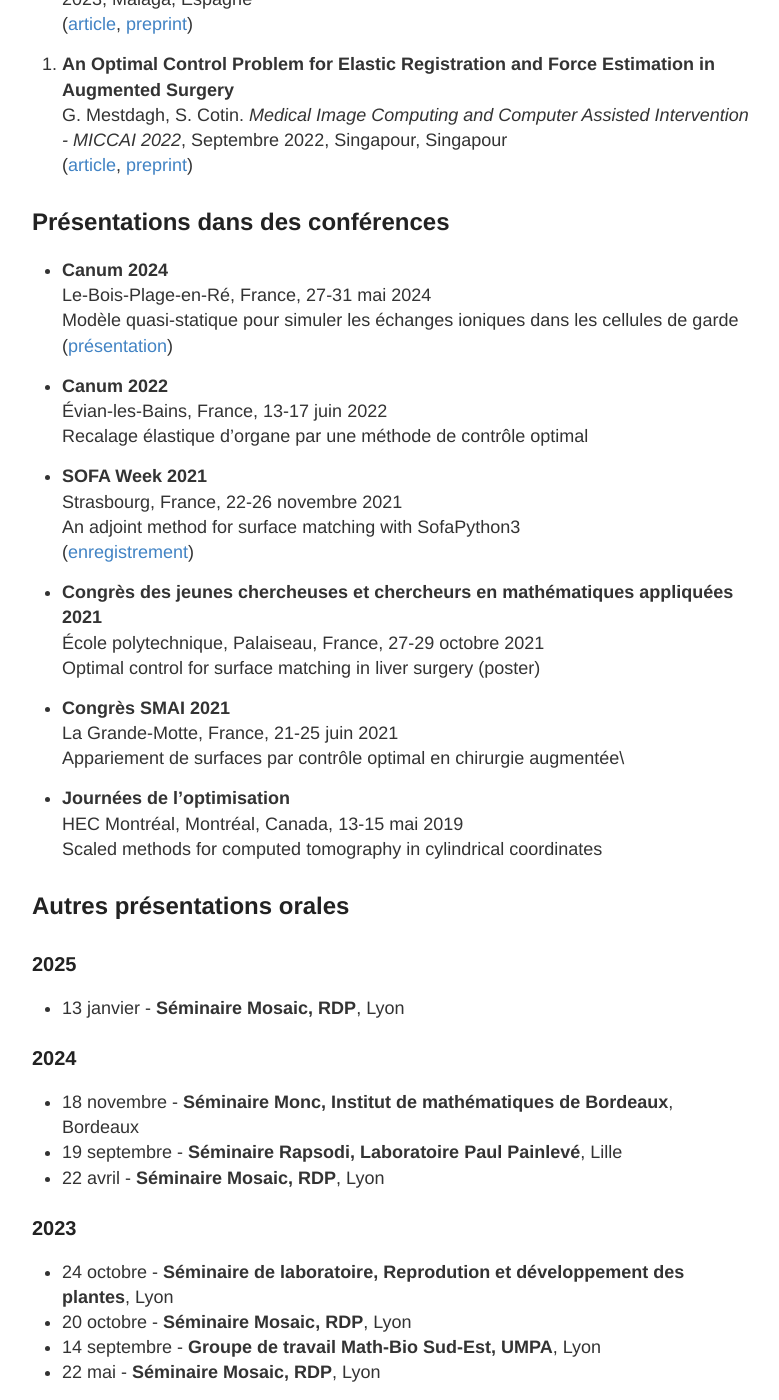
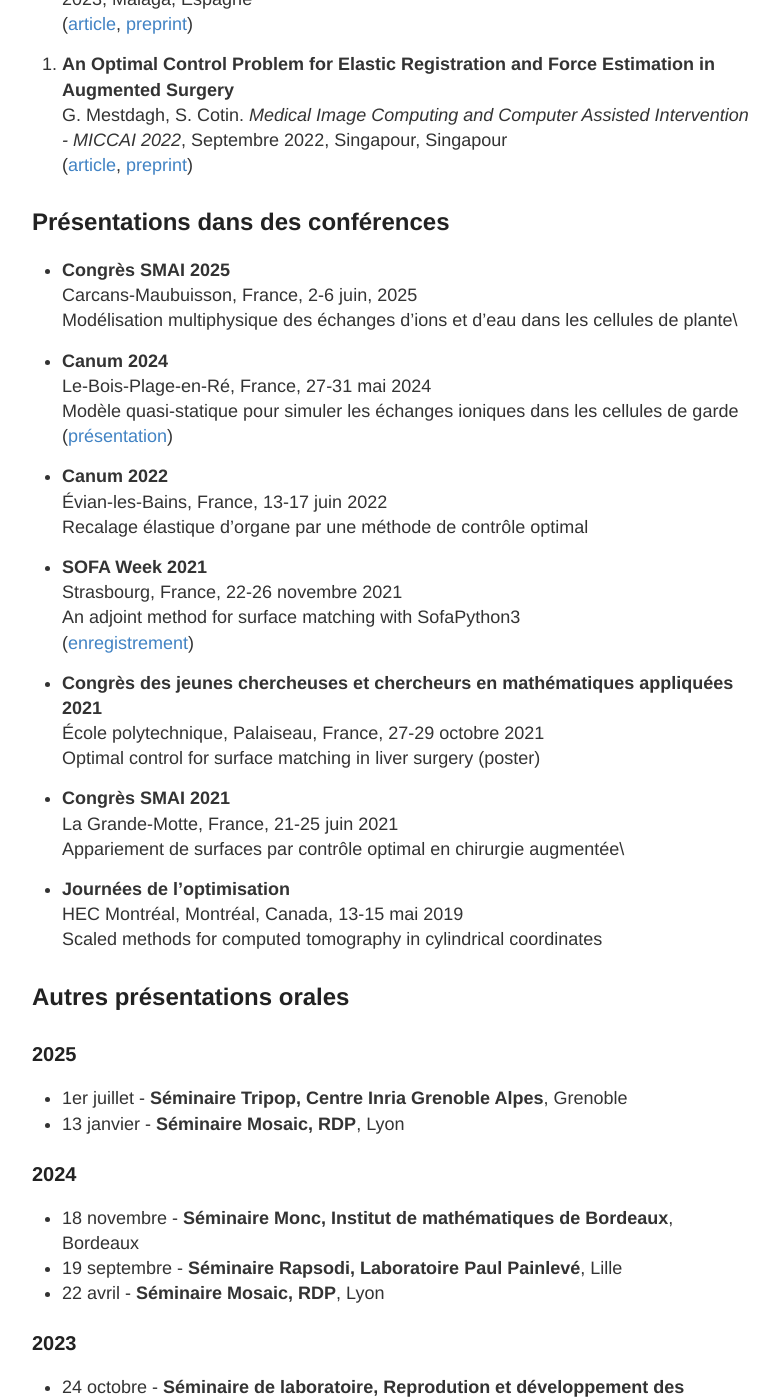
Before and after one commit to gmestdagh/gmestdagh.github.io, a Jekyll site: the page built from recherche.md, in a window 1280 px wide and 1400 px high, scrolled down 982 px. Shown: the whole window, without its empty margins (248-1027 px from the left). Built offline with Jekyll 4.4.1, drawn with Linux system fonts in a browser that asks for light colours; our own code applies the rules of GitHub Pages for plain Markdown files.

Commit message:
Updated links and added recent talks

```diff
--- a/recherche.md
+++ b/recherche.md
@@ -45,7 +45,7 @@ permalink: /recherche/
     A. Odot, G. Mestdagh, Y. Privat, S. Cotin.
     *Optimization and Learning - OLA 2023*, Mai 2023, Malaga, Espagne\\
     ([article](https://link.springer.com/chapter/10.1007/978-3-031-34020-8_10),
-     [preprint](https://hal.inria.fr/hal-04019777v1))
+     [preprint](https://inria.hal.science/hal-04176808v1))
 
 1.  **An Optimal Control Problem for Elastic Registration and Force Estimation in Augmented Surgery** \\
     G. Mestdagh, S. Cotin.
@@ -54,6 +54,10 @@ permalink: /recherche/
      [preprint](https://hal.inria.fr/hal-03691913))
 
 ## Présentations dans des conférences
+
+- **Congrès SMAI 2025**\\
+  Carcans-Maubuisson, France, 2-6 juin, 2025\\
+  Modélisation multiphysique des échanges d’ions et d’eau dans les cellules de plante\\
 
 - **Canum 2024**\\
   Le-Bois-Plage-en-Ré, France, 27-31 mai 2024\\
@@ -83,6 +87,7 @@ permalink: /recherche/
 ## Autres présentations orales
 
 ### 2025
+- 1er juillet - **Séminaire Tripop, Centre Inria Grenoble Alpes**, Grenoble
 - 13 janvier - **Séminaire Mosaic, RDP**, Lyon
 
 ### 2024
```
Also changed, not shown: research.md (+6 -1 lines).
